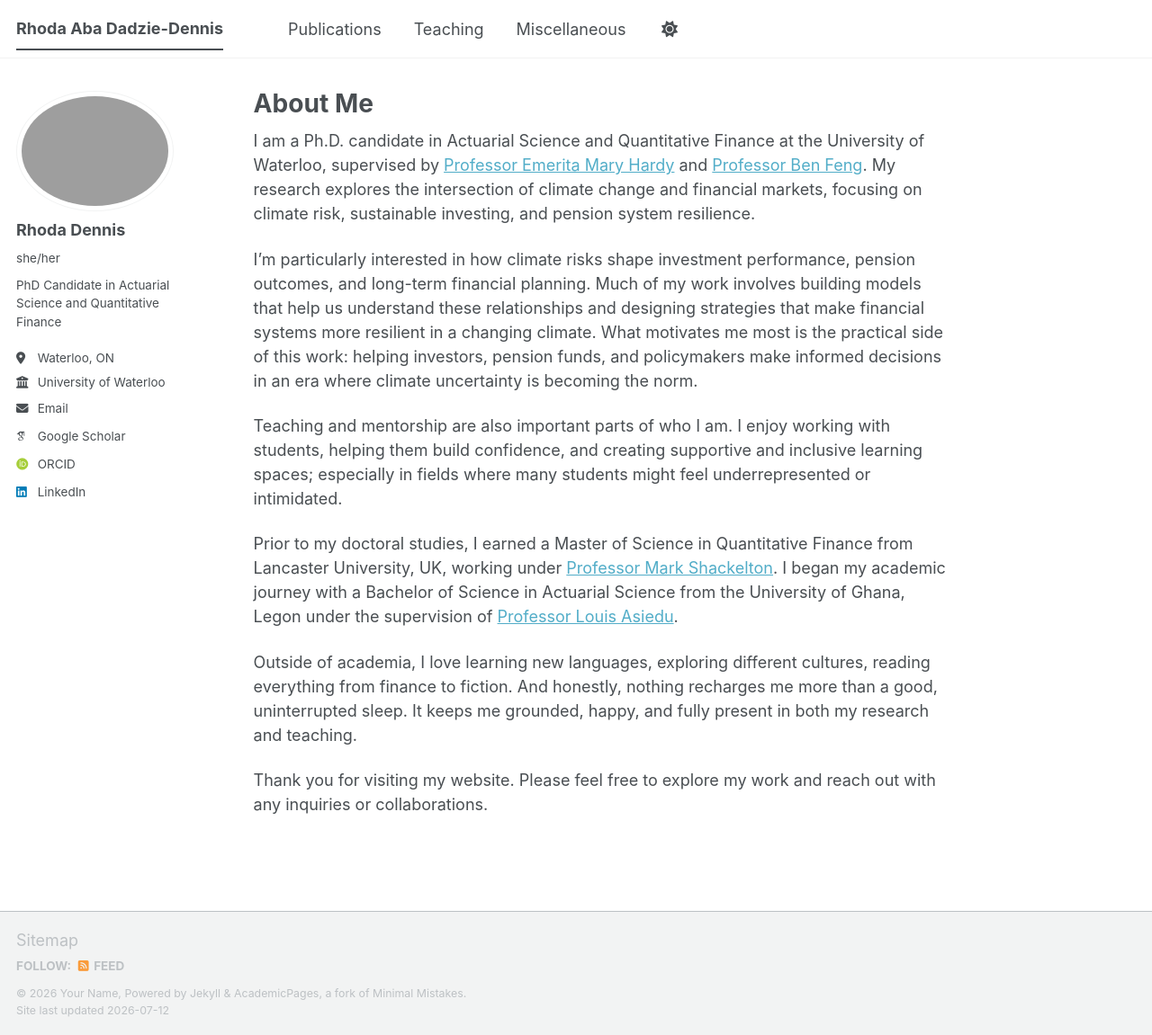
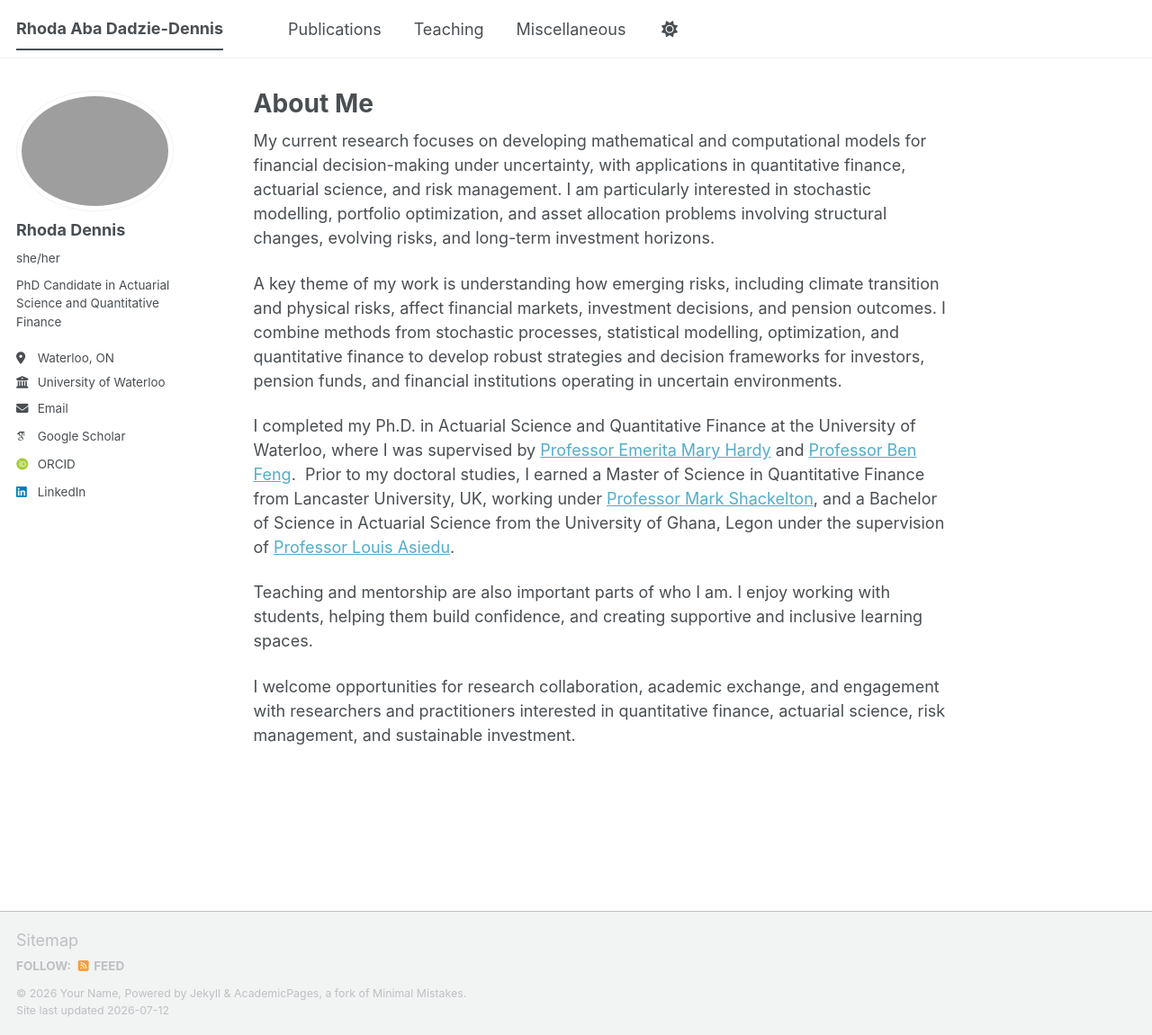
Before and after one commit to rhodadennis/rhodadennis, a Jekyll site: the page built from _pages/about.md, in a window 1280 px wide and 1151 px high. Shown: the whole window at 90% size. Built offline with Jekyll 4.4.1, drawn with Linux system fonts in a browser that asks for light colours; some web fonts are replaced; a script bundle is joined from its source files by our own code; library files that are not in the unit come from our copies.

Commit message:
Update about.md

```diff
--- a/_pages/about.md
+++ b/_pages/about.md
@@ -7,14 +7,13 @@ redirect_from:
   - /about.html
 ---
 
-I am a Ph.D. candidate in Actuarial Science and Quantitative Finance at the University of Waterloo, supervised by [Professor Emerita Mary Hardy](https://uwaterloo.ca/statistics-and-actuarial-science/profiles/mary-hardy) and [Professor Ben Feng](https://uwaterloo.ca/statistics-and-actuarial-science/profiles/ben-feng). My research explores the intersection of climate change and financial markets, focusing on climate risk, sustainable investing, and pension system resilience.
+My current research focuses on developing mathematical and computational models for financial decision-making under uncertainty, with applications in quantitative finance, actuarial science, and risk management. I am particularly interested in stochastic modelling, portfolio optimization, and asset allocation problems involving structural changes, evolving risks, and long-term investment horizons.
 
-I’m particularly interested in how climate risks shape investment performance, pension outcomes, and long-term financial planning. Much of my work involves building models that help us understand these relationships and designing strategies that make financial systems more resilient in a changing climate. What motivates me most is the practical side of this work: helping investors, pension funds, and policymakers make informed decisions in an era where climate uncertainty is becoming the norm.
+A key theme of my work is understanding how emerging risks, including climate transition and physical risks, affect financial markets, investment decisions, and pension outcomes. I combine methods from stochastic processes, statistical modelling, optimization, and quantitative finance to develop robust strategies and decision frameworks for investors, pension funds, and financial institutions operating in uncertain environments.
 
-Teaching and mentorship are also important parts of who I am. I enjoy working with students, helping them build confidence, and creating supportive and inclusive learning spaces; especially in fields where many students might feel underrepresented or intimidated.
+I completed my Ph.D. in Actuarial Science and Quantitative Finance at the University of Waterloo, where I was supervised by [Professor Emerita Mary Hardy](https://uwaterloo.ca/statistics-and-actuarial-science/profiles/mary-hardy) and [Professor Ben Feng](https://uwaterloo.ca/statistics-and-actuarial-science/profiles/ben-feng).
+Prior to my doctoral studies, I earned a Master of Science in Quantitative Finance from Lancaster University, UK, working under [Professor Mark Shackelton](https://www.lancaster.ac.uk/lums/people/mark-shackleton), and a Bachelor of Science in Actuarial Science from the University of Ghana, Legon under the supervision of [Professor Louis Asiedu](https://www.ug.edu.gh/statistics/people/prof-louis-asiedu).
 
-Prior to my doctoral studies, I earned a Master of Science in Quantitative Finance from Lancaster University, UK, working under [Professor Mark Shackelton](https://www.lancaster.ac.uk/lums/people/mark-shackleton). I began my academic journey with a Bachelor of Science in Actuarial Science from the University of Ghana, Legon under the supervision of [Professor Louis Asiedu](https://www.ug.edu.gh/statistics/people/prof-louis-asiedu).
+Teaching and mentorship are also important parts of who I am. I enjoy working with students, helping them build confidence, and creating supportive and inclusive learning spaces.
 
-Outside of academia, I love learning new languages, exploring different cultures, reading everything from finance to fiction. And honestly, nothing recharges me more than a good, uninterrupted sleep. It keeps me grounded, happy, and fully present in both my research and teaching.
-
-Thank you for visiting my website. Please feel free to explore my work and reach out with any inquiries or collaborations.
+I welcome opportunities for research collaboration, academic exchange, and engagement with researchers and practitioners interested in quantitative finance, actuarial science, risk management, and sustainable investment.
```
